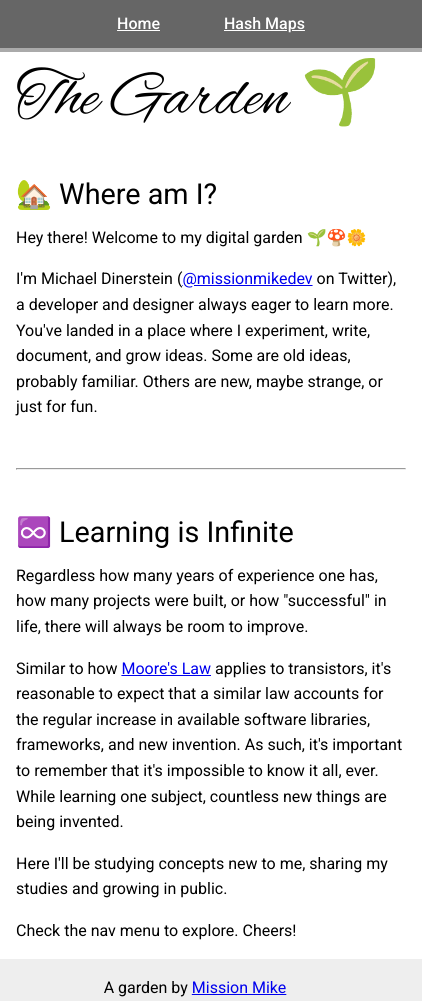
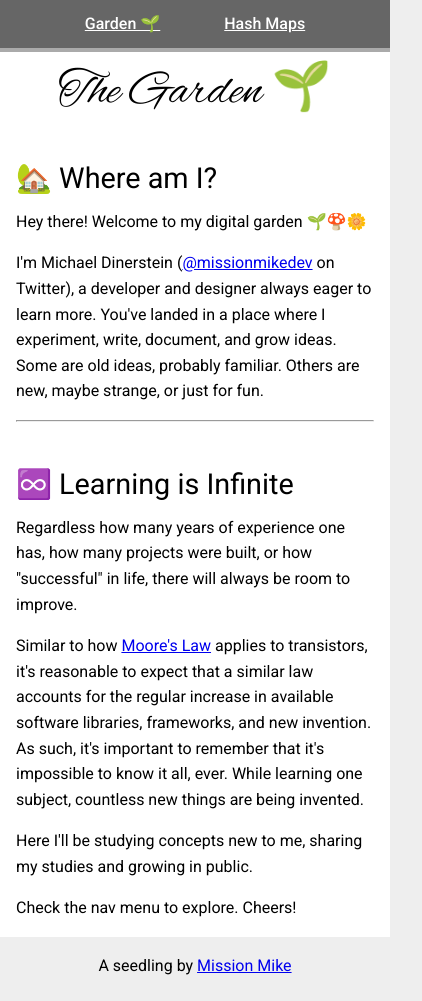
Before and after one commit to missionmike/data-garden, a React (Vite) app: page / in a window 390 px wide. Shown: the whole page, 422 px wide, since content can reach past the window. Built offline with nearby package versions, Linux system fonts and the light colour scheme.

Commit message:
Mobile CSS

```diff
--- a/src/components/Code.scss
+++ b/src/components/Code.scss
@@ -6,7 +6,8 @@
   letter-spacing: 0.05em;
   -webkit-overflow-scrolling: touch;
   background-color: transparent;
-  overflow: initial;
+  overflow: scroll;
+  margin-top: 1rem;
 }
 
 .token {
--- a/src/components/layout/Layout.scss
+++ b/src/components/layout/Layout.scss
@@ -6,3 +6,7 @@ header {
   color: white;
   border-bottom: 4px solid #aaa;
 }
+
+footer {
+  padding-bottom: 1rem;
+}
--- a/src/components/layout/Layout.tsx
+++ b/src/components/layout/Layout.tsx
@@ -35,7 +35,7 @@ const Layout = ({
       </main>
       <footer>
         <p style={{ textAlign: "center" }}>
-          A garden by{" "}
+          A seedling by{" "}
           <a href="https://www.missionmike.dev/about/">Mission Mike</a>
         </p>
       </footer>
--- a/src/components/layout/Nav.tsx
+++ b/src/components/layout/Nav.tsx
@@ -1,10 +1,11 @@
+import "./Nav.scss";
+
+import { Link } from "react-router-dom";
 import React from "react";
-import { Link } from "react-router-dom";
-import "./Nav.scss";
 
 const Nav = () => (
   <nav>
-    <Link to="/">Home</Link>
+    <Link to="/">Garden 🌱</Link>
     <Link to="/hashmap">Hash Maps</Link>
   </nav>
 );
--- a/src/css/main.scss
+++ b/src/css/main.scss
@@ -13,6 +13,7 @@ body {
 body,
 body * {
   font-family: "Roboto", Tahoma, Arial, sans-serif;
+  box-sizing: border-box;
 }
 
 main {
@@ -27,17 +28,32 @@ hr {
   display: block;
   margin-bottom: 1rem;
   margin-top: 3rem;
+
+  @media screen and (max-width: 640px) {
+    margin: 1rem 0;
+  }
 }
 
 h1 {
   font-family: "Alex Brush", "Roboto", Tahoma, Arial, sans-serif;
   font-size: 4rem;
   letter-spacing: 0rem;
+
+  @media screen and (max-width: 640px) {
+    font-size: 3rem;
+    width: 100%;
+    text-align: center;
+  }
 }
 
 h2 {
   font-size: 1.8rem;
   margin-top: 3rem;
+}
+
+h3 {
+  font-size: 1.6rem;
+  margin-top: 2rem;
 }
 
 p,
--- a/src/index.tsx
+++ b/src/index.tsx
@@ -9,7 +9,7 @@ render(
   <BrowserRouter>
     <React.Fragment>
       <Route exact path="/" component={Home} />
-      <Route exact path="/hashmap" component={HashMap} />
+      <Route exact path="/hashmap/" component={HashMap} />
     </React.Fragment>
   </BrowserRouter>,
   document.getElementById("root")
--- /dev/null
+++ b/src/pages/HashMap/HashFunctionBreakdown.scss
@@ -0,0 +1,17 @@
+table {
+  margin-top: 1rem;
+
+  td {
+    padding: 0.3rem;
+  }
+  tr:not(:last-child) {
+    td {
+      &:nth-child(2),
+      &:nth-child(3) {
+        border-left: 1px solid #f3f3f3;
+        border-right: 1px solid #f3f3f3;
+        border-top: 1px solid #f3f3f3;
+      }
+    }
+  }
+}
--- a/src/pages/HashMap/HashFunctionBreakdown.tsx
+++ b/src/pages/HashMap/HashFunctionBreakdown.tsx
@@ -1,3 +1,5 @@
+import "./HashFunctionBreakdown.scss";
+
 import React from "react";
 
 const HashFunctionBreakdown = ({ str = "keyname" }: { str?: string }) => {
--- /dev/null
+++ b/src/types/mdx.d.ts
@@ -0,0 +1,4 @@
+declare module "*.mdx" {
+  let MDXComponent: (props: any) => JSX.Element;
+  export default MDXComponent;
+}
```
Also changed, not shown: src/pages/HashMap.mdx (+5 -4 lines).
